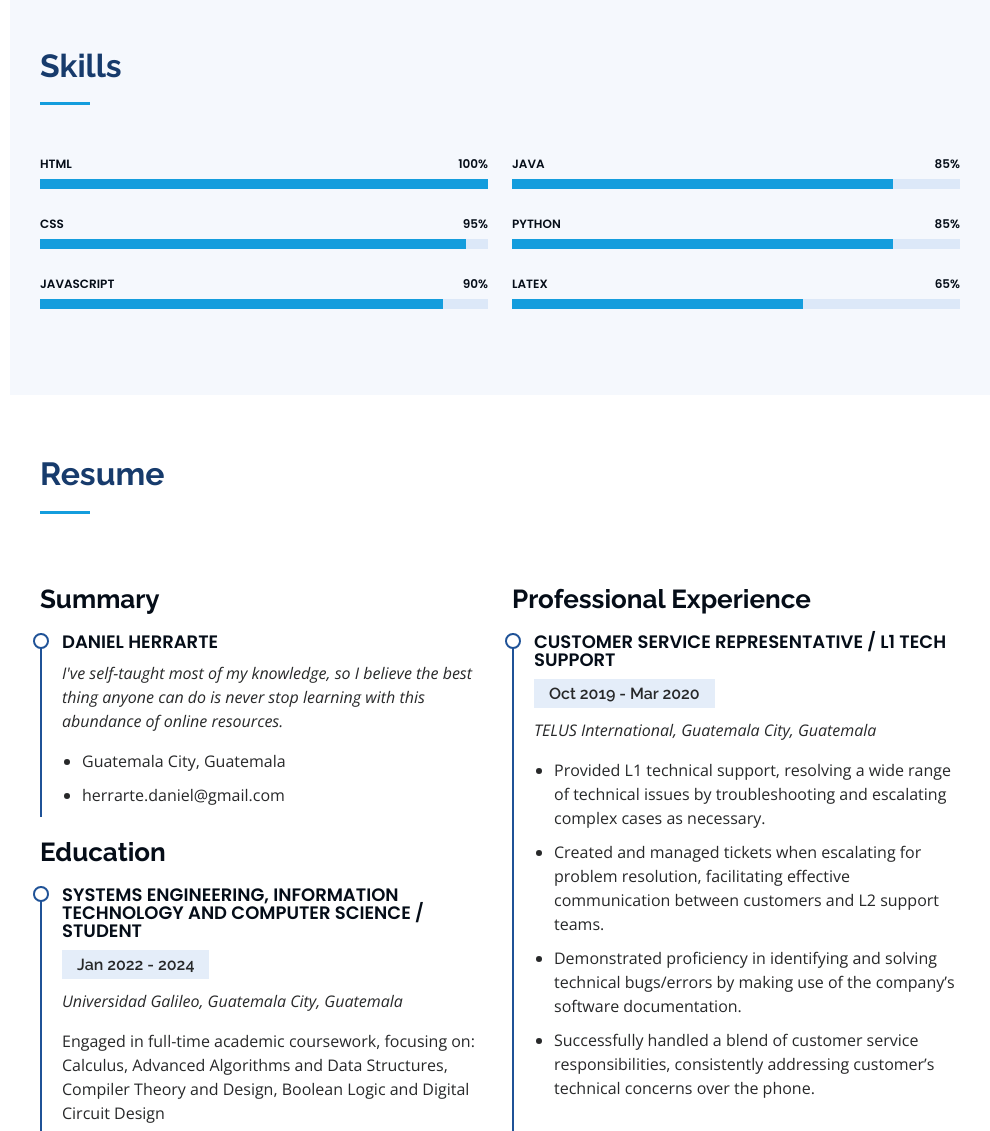
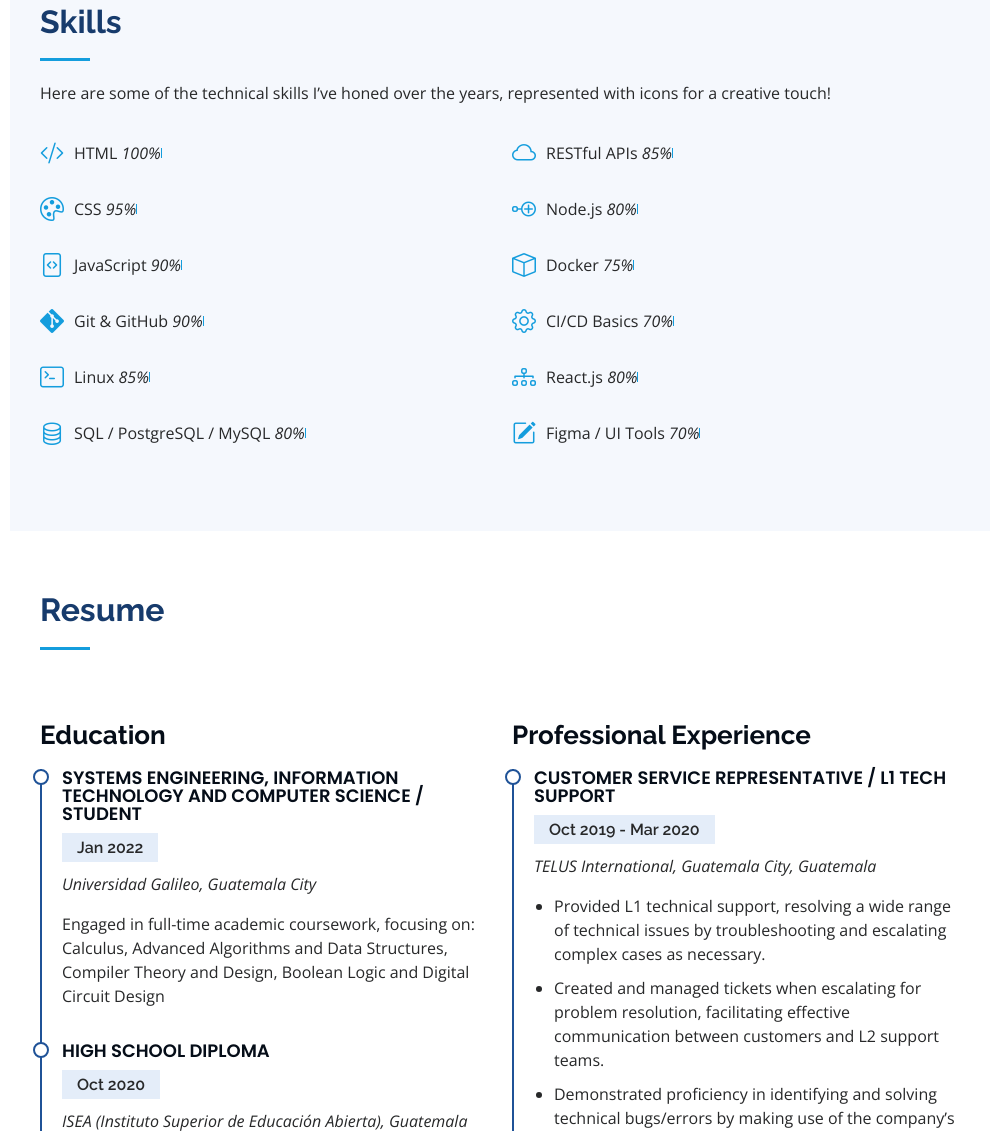
Before and after one commit to DanHer01/portfolio, a plain HTML site: page index.html in a window 1280 px wide. Shown: the part 1899-3030 px from the top of the page, without its empty margins (290-1280 px from the left). Drawn offline with nearby package versions, Linux system fonts and the light colour scheme; a web font is replaced by a local one.

Commit message:
updated skills

```diff
--- a/assets/css/style.css
+++ b/assets/css/style.css
@@ -466,6 +466,23 @@ section {
   height: 10px;
   transition: 0.9s;
   background-color: #149ddd;
+}
+
+
+/*--------------------------------------------------------------
+# Skills
+--------------------------------------------------------------*/
+
+.skill-item {
+  display: flex;
+  align-items: center;
+  margin-bottom: 20px;
+}
+
+.skill-icon {
+  font-size: 24px;
+  margin-right: 10px;
+  color: #149ddd;
 }
 
 /*--------------------------------------------------------------
--- a/index.html
+++ b/index.html
@@ -79,11 +79,7 @@
 
         <div class="section-title">
           <h2>About</h2>
-          <p>I'm a passionate Computer and Systems Engineering student with 2+ years of experience in sales and customer
-            service, seeking a challenging role within the technology industry. I have strong abilities and
-            success in customer service management and technical issue resolution, troubleshooting, technical support, as
-            well as retention. I am committed to using my passion for technology to further my career and make a
-            positive impact in this field.</p>
+          <p>I’m Daniel—a curious mind fueled by code, coffee, and constant learning. I’m a Systems Engineering student with a knack for backend development and DevOps, blending technical chops with 2+ years in customer-facing roles. My journey from tech support to full-stack development has been powered by curiosity, creativity, and a drive to solve real-world problems through clean, efficient code. Let’s turn ideas into impactful digital experiences!</p>
         </div>
 
         <div class="row">
@@ -92,21 +88,19 @@
           </div>
           <div class="col-lg-8 pt-4 pt-lg-0 content" data-aos="fade-left">
             <h3>Fullstack Developer &amp; DevOps Engineer</h3>
-            <p class="fst-italic">
-              My favorite thing is creating! As a new web developer, dedicated to creating intuitive, and user-centric digital experiences. I’m very passionate about web design in all its forms and helping businesses to build and improve their online presence. Let’s build  something amazing together!
+            <p>
+              I love building things that work and serve a purpose. As a budding web developer, I focus on crafting intuitive, user-focused digital experiences. Whether it’s clean front-end design or robust back-end logic, I’m all about bringing ideas to life with code. Passionate about helping businesses grow online—let’s create something awesome together!
             </p>
             <div class="row">
               <div class="col-lg-6">
                 <ul>
-                  <li><i class="bi bi-chevron-right"></i> <strong>City:</strong> <span>Guatemala, Guatemala</span></li>
-                  <li><i class="bi bi-chevron-right"></i> <strong>Email:</strong> <span>herrarte.daniel@gmail.com</span>
+                  <li><i class="bi bi-chevron-right"></i> <strong>City:</strong> <span>Guatemala City, Guatemala</span></li>
                   <li><i class="bi bi-chevron-right"></i> <strong>Freelance:</strong> <span>Available</span></li>
                 </ul>
               </div>
               <div class="col-lg-6">
                 <ul>
                   <li><i class="bi bi-chevron-right"></i> <strong>Age:</strong> <span>23</span></li>
-                  <li><i class="bi bi-chevron-right"></i> <strong>Degree:</strong> <span>Sophomore</span></li>
                 </ul>
               </div>
             </div>
@@ -125,7 +119,7 @@
 
         <div class="section-title">
           <h2>Facts</h2>
-          <p>"Driven by challenges and often under pressure, I strive to be the best version of myself. Self-taught, I’m constantly flicking back and forth between physics, mathematics, history, humanity... and anything I can get my hands on to expand my mind. I love spending my weekends with a good book and a good coffee and occasionally indulge in solving integrals. I’m looking to learn something new every day. Let me know if we can teach each other anything or if you’re interested in getting to know one another."</p>
+          <p>I enjoy learning through challenges and try to grow a little every day. Much of what I know is self-taught, and I’m always exploring—whether it’s physics, math, history, or anything that sparks curiosity. On weekends, you’ll probably find me with a book, a cup of coffee, and maybe even working through a few math problems for fun. I'm always open to new ideas and conversations—happy to share what I know and learn something new from others along the way.</p>
         </div>
 
       </div>
@@ -137,34 +131,58 @@
 
         <div class="section-title">
           <h2>Skills</h2>
-          <p></p>
+          <p>Here are some of the technical skills I’ve honed over the years, represented with icons for a creative touch!</p>
         </div>
 
         <div class="row skills-content">
 
           <div class="col-lg-6" data-aos="fade-up">
 
-            <div class="progress">
+            <div class="skill-item">
+              <i class="bi bi-code-slash skill-icon"></i>
               <span class="skill">HTML <i class="val">100%</i></span>
               <div class="progress-bar-wrap">
-                <div class="progress-bar" role="progressbar" aria-valuenow="100" aria-valuemin="0" aria-valuemax="100">
-                </div>
+                <div class="progress-bar" role="progressbar" aria-valuenow="100" aria-valuemin="0" aria-valuemax="100"></div>
               </div>
             </div>
 
-            <div class="progress">
+            <div class="skill-item">
+              <i class="bi bi-palette skill-icon"></i>
               <span class="skill">CSS <i class="val">95%</i></span>
               <div class="progress-bar-wrap">
-                <div class="progress-bar" role="progressbar" aria-valuenow="95" aria-valuemin="0" aria-valuemax="100">
-                </div>
+                <div class="progress-bar" role="progressbar" aria-valuenow="95" aria-valuemin="0" aria-valuemax="100"></div>
               </div>
             </div>
 
-            <div class="progress">
+            <div class="skill-item">
+              <i class="bi bi-file-code skill-icon"></i>
               <span class="skill">JavaScript <i class="val">90%</i></span>
               <div class="progress-bar-wrap">
-                <div class="progress-bar" role="progressbar" aria-valuenow="90" aria-valuemin="0" aria-valuemax="100">
-                </div>
+                <div class="progress-bar" role="progressbar" aria-valuenow="90" aria-valuemin="0" aria-valuemax="100"></div>
+              </div>
+            </div>
+
+            <div class="skill-item">
+              <i class="bi bi-git skill-icon"></i>
+              <span class="skill">Git & GitHub <i class="val">90%</i></span>
+              <div class="progress-bar-wrap">
+                <div class="progress-bar" role="progressbar" aria-valuenow="90" aria-valuemin="0" aria-valuemax="100"></div>
+              </div>
+            </div>
+
+            <div class="skill-item">
+              <i class="bi bi-terminal skill-icon"></i>
+              <span class="skill">Linux <i class="val">85%</i></span>
+              <div class="progress-bar-wrap">
+                <div class="progress-bar" role="progressbar" aria-valuenow="85" aria-valuemin="0" aria-valuemax="100"></div>
+              </div>
+            </div>
+
+            <div class="skill-item">
+              <i class="bi bi-database skill-icon"></i>
+              <span class="skill">SQL / PostgreSQL / MySQL <i class="val">80%</i></span>
+              <div class="progress-bar-wrap">
+                <div class="progress-bar" role="progressbar" aria-valuenow="80" aria-valuemin="0" aria-valuemax="100"></div>
               </div>
             </div>
 
@@ -172,27 +190,51 @@
 
           <div class="col-lg-6" data-aos="fade-up" data-aos-delay="100">
 
-            <div class="progress">
-              <span class="skill">Java <i class="val">85%</i></span>
+            <div class="skill-item">
+              <i class="bi bi-cloud skill-icon"></i>
+              <span class="skill">RESTful APIs <i class="val">85%</i></span>
               <div class="progress-bar-wrap">
-                <div class="progress-bar" role="progressbar" aria-valuenow="85" aria-valuemin="0" aria-valuemax="100">
-                </div>
+                <div class="progress-bar" role="progressbar" aria-valuenow="85" aria-valuemin="0" aria-valuemax="100"></div>
               </div>
             </div>
 
-            <div class="progress">
-              <span class="skill">Python <i class="val">85%</i></span>
+            <div class="skill-item">
+              <i class="bi bi-node-plus skill-icon"></i>
+              <span class="skill">Node.js <i class="val">80%</i></span>
               <div class="progress-bar-wrap">
-                <div class="progress-bar" role="progressbar" aria-valuenow="85" aria-valuemin="0" aria-valuemax="100">
-                </div>
+                <div class="progress-bar" role="progressbar" aria-valuenow="80" aria-valuemin="0" aria-valuemax="100"></div>
               </div>
             </div>
 
-            <div class="progress">
-              <span class="skill">Latex <i class="val">65%</i></span>
+            <div class="skill-item">
+              <i class="bi bi-box skill-icon"></i>
+              <span class="skill">Docker <i class="val">75%</i></span>
               <div class="progress-bar-wrap">
-                <div class="progress-bar" role="progressbar" aria-valuenow="65" aria-valuemin="0" aria-valuemax="100">
-                </div>
+                <div class="progress-bar" role="progressbar" aria-valuenow="75" aria-valuemin="0" aria-valuemax="100"></div>
+              </div>
+            </div>
+
+            <div class="skill-item">
+              <i class="bi bi-gear skill-icon"></i>
+              <span class="skill">CI/CD Basics <i class="val">70%</i></span>
+              <div class="progress-bar-wrap">
+                <div class="progress-bar" role="progressbar" aria-valuenow="70" aria-valuemin="0" aria-valuemax="100"></div>
+              </div>
+            </div>
+
+            <div class="skill-item">
+              <i class="bi bi-diagram-3 skill-icon"></i>
+              <span class="skill">React.js <i class="val">80%</i></span>
+              <div class="progress-bar-wrap">
+                <div class="progress-bar" role="progressbar" aria-valuenow="80" aria-valuemin="0" aria-valuemax="100"></div>
+              </div>
+            </div>
+
+            <div class="skill-item">
+              <i class="bi bi-pencil-square skill-icon"></i>
+              <span class="skill">Figma / UI Tools <i class="val">70%</i></span>
+              <div class="progress-bar-wrap">
+                <div class="progress-bar" role="progressbar" aria-valuenow="70" aria-valuemin="0" aria-valuemax="100"></div>
               </div>
             </div>
 
@@ -214,22 +256,11 @@
 
         <div class="row">
           <div class="col-lg-6" data-aos="fade-up">
-            <h3 class="resume-title">Summary</h3>
-            <div class="resume-item pb-0">
-              <h4>Daniel Herrarte</h4>
-              <p><em>I've self-taught most of my knowledge, so I believe the best thing anyone can do is never stop learning with this abundance of online resources.</em>
-              </p>
-              <ul>
-                <li>Guatemala City, Guatemala</li>
-                <li>herrarte.daniel@gmail.com</li>
-              </ul>
-            </div>
-
             <h3 class="resume-title">Education</h3>
             <div class="resume-item">
               <h4>Systems Engineering, Information Technology and Computer Science / Student</h4>
-              <h5>Jan 2022 - 2024</h5>
-              <p><em>Universidad Galileo, Guatemala City, Guatemala</em></p>
+              <h5>Jan 2022</h5>
+              <p><em>Universidad Galileo, Guatemala City</em></p>
               <p>Engaged in full-time academic coursework, focusing on: Calculus, Advanced Algorithms and Data Structures, Compiler Theory
                 and Design, Boolean Logic and Digital Circuit Design</p>
             </div>
```
